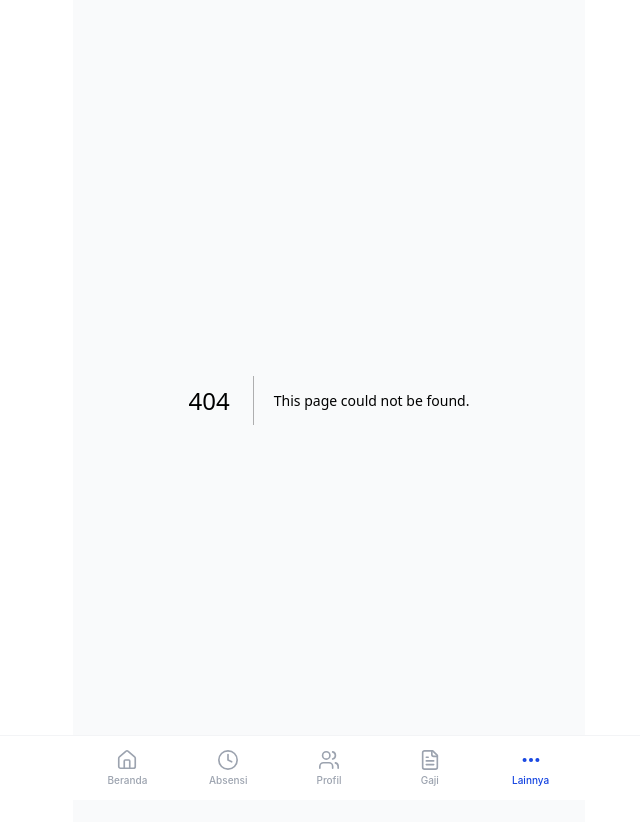
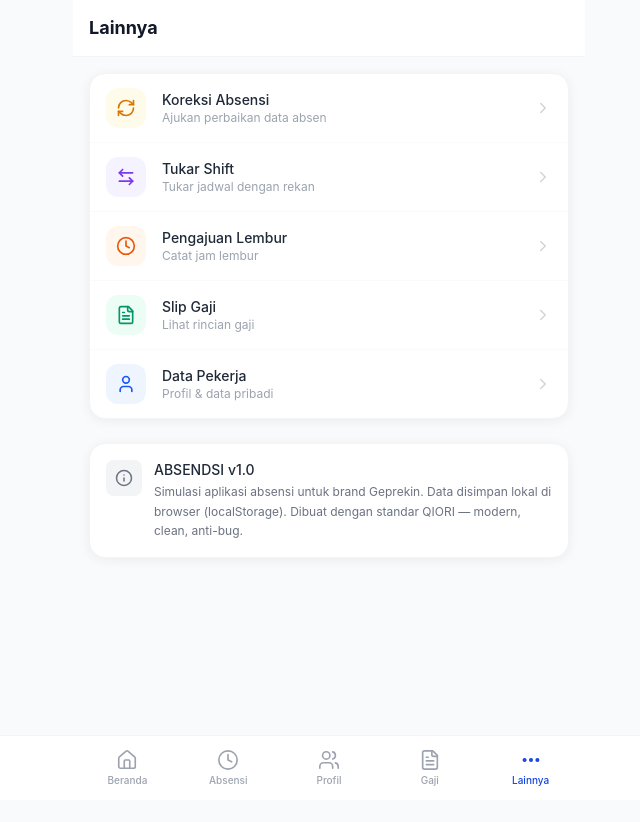
Before and after one commit to astiakanlol/absendsi-web, a Next.js app: page /lebih in a window 1280 px wide. Before the commit this address had no page. Shown: the top 822 px of the page, without its empty margins (311-951 px from the left). Built offline with nearby package versions, Linux system fonts and the light colour scheme.

Commit message:
feat: add Lainnya menu page

```diff
--- /dev/null
+++ b/app/lebih/page.tsx
@@ -0,0 +1,72 @@
+"use client";
+
+import Link from "next/link";
+import {
+  RefreshCw,
+  ArrowLeftRight,
+  Clock,
+  FileText,
+  User,
+  Info,
+  ChevronRight,
+} from "lucide-react";
+
+const menus = [
+  { href: "/koreksi", label: "Koreksi Absensi", desc: "Ajukan perbaikan data absen", icon: RefreshCw, color: "bg-amber-50 text-amber-600" },
+  { href: "/tukar-shift", label: "Tukar Shift", desc: "Tukar jadwal dengan rekan", icon: ArrowLeftRight, color: "bg-violet-50 text-violet-600" },
+  { href: "/lembur", label: "Pengajuan Lembur", desc: "Catat jam lembur", icon: Clock, color: "bg-orange-50 text-orange-600" },
+  { href: "/slip-gaji", label: "Slip Gaji", desc: "Lihat rincian gaji", icon: FileText, color: "bg-emerald-50 text-emerald-600" },
+  { href: "/data-pekerja", label: "Data Pekerja", desc: "Profil & data pribadi", icon: User, color: "bg-kai-50 text-kai-600" },
+];
+
+export default function LebihPage() {
+  return (
+    <div className="min-h-screen bg-gray-50">
+      <header className="bg-white border-b border-gray-100 sticky top-0 z-20">
+        <div className="flex items-center px-4 h-14">
+          <h1 className="font-bold text-lg">Lainnya</h1>
+        </div>
+      </header>
+
+      <div className="p-4">
+        <div className="bg-white rounded-2xl shadow-soft border border-gray-100 overflow-hidden">
+          {menus.map((m, i) => {
+            const Icon = m.icon;
+            return (
+              <Link
+                key={m.href}
+                href={m.href}
+                className={`flex items-center gap-4 px-4 py-3.5 active:bg-gray-50 ${
+                  i < menus.length - 1 ? "border-b border-gray-50" : ""
+                }`}
+              >
+                <div className={`w-10 h-10 rounded-xl flex items-center justify-center ${m.color}`}>
+                  <Icon size={20} />
+                </div>
+                <div className="flex-1 min-w-0">
+                  <p className="font-medium text-gray-800 text-sm">{m.label}</p>
+                  <p className="text-xs text-gray-400">{m.desc}</p>
+                </div>
+                <ChevronRight size={18} className="text-gray-300" />
+              </Link>
+            );
+          })}
+        </div>
+
+        <div className="mt-6 bg-white rounded-2xl shadow-soft border border-gray-100 p-4 flex items-start gap-3">
+          <div className="w-9 h-9 rounded-lg bg-gray-100 text-gray-500 flex items-center justify-center shrink-0">
+            <Info size={18} />
+          </div>
+          <div>
+            <p className="font-medium text-sm text-gray-800">ABSENDSI v1.0</p>
+            <p className="text-xs text-gray-500 mt-0.5 leading-relaxed">
+              Simulasi aplikasi absensi untuk brand Geprekin.
+              Data disimpan lokal di browser (localStorage).
+              Dibuat dengan standar QIORI — modern, clean, anti-bug.
+            </p>
+          </div>
+        </div>
+      </div>
+    </div>
+  );
+}
```
